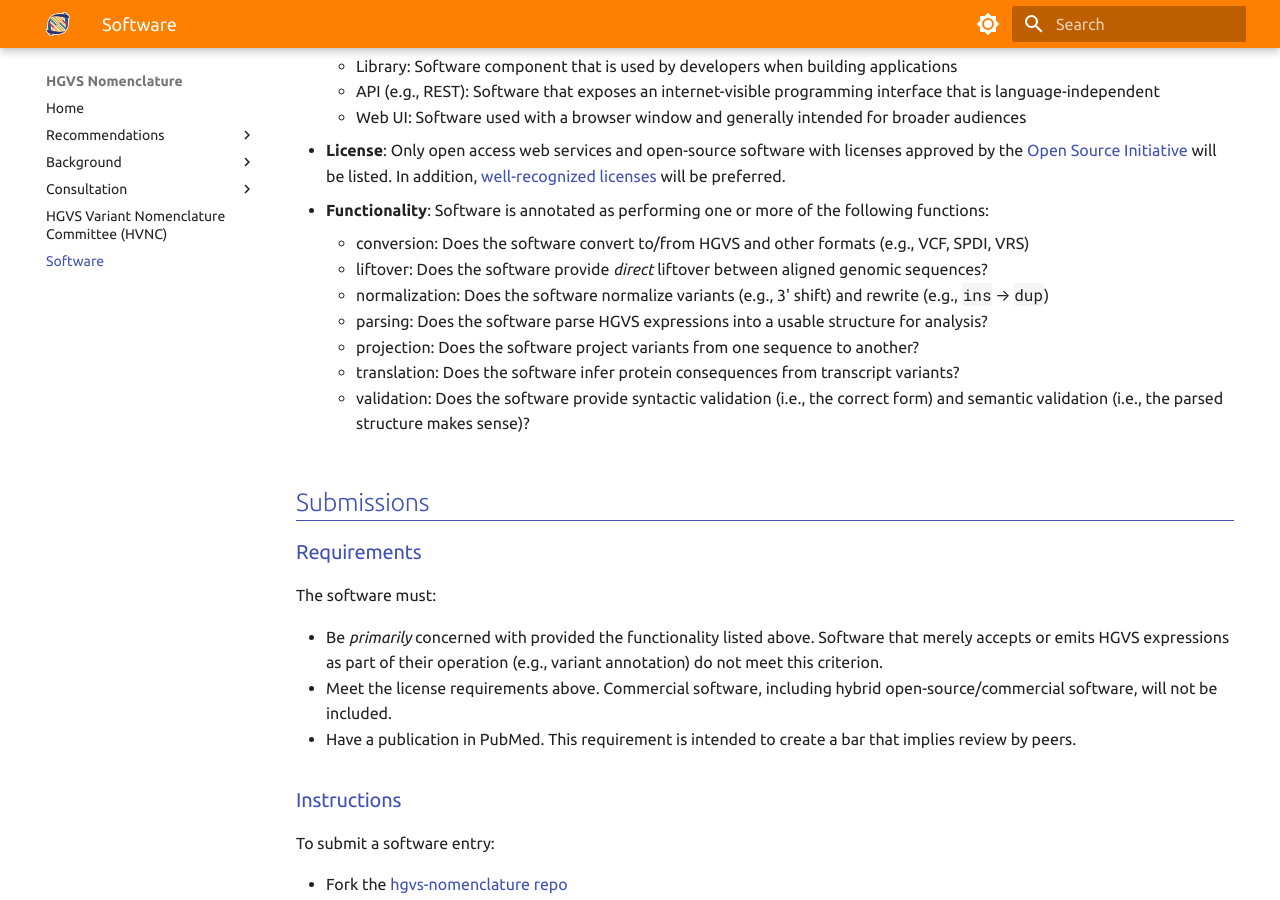
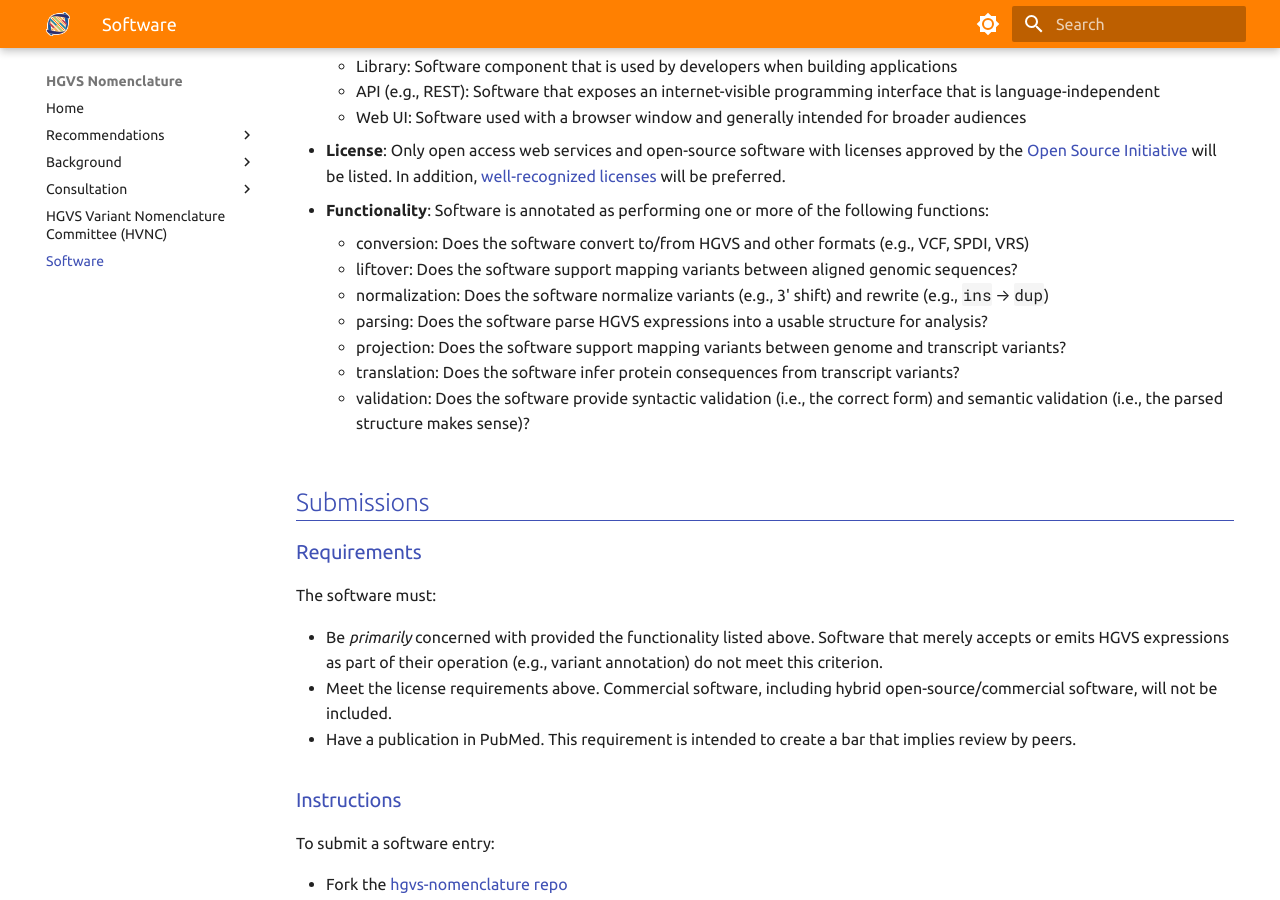
Before and after one commit to HGVSnomenclature/hgvs-nomenclature, an MkDocs documentation site: the page built from docs/software.md, in a window 1280 px wide and 900 px high, scrolled down 425 px. Built offline with MkDocs 1.6.1 and Material for MkDocs 9.7.7, drawn with Linux system fonts in a browser that asks for light colours.

Commit message:
updated functionality definitions based on feedback from Ivo

```diff
--- a/docs/software.md
+++ b/docs/software.md
@@ -28,10 +28,10 @@ bin/make-software-table docs/software/*.yml
 
 - **Functionality**: Software is annotated as performing one or more of the following functions:
     - conversion: Does the software convert to/from HGVS and other formats (e.g., VCF, SPDI, VRS)
-    - liftover: Does the software provide *direct* liftover between aligned genomic sequences?
+    - liftover: Does the software support mapping variants between aligned genomic sequences?
     - normalization: Does the software normalize variants (e.g., 3' shift) and rewrite (e.g., `ins` → `dup`)
     - parsing: Does the software parse HGVS expressions into a usable structure for analysis?
-    - projection: Does the software project variants from one sequence to another?
+    - projection: Does the software support mapping variants between genome and transcript variants?
     - translation: Does the software infer protein consequences from transcript variants?
     - validation: Does the software provide syntactic validation (i.e., the correct form) and semantic validation (i.e., the parsed structure makes sense)?
 
```
Also changed, not shown: docs/recommendations/checklist.md (+2 -2 lines).
